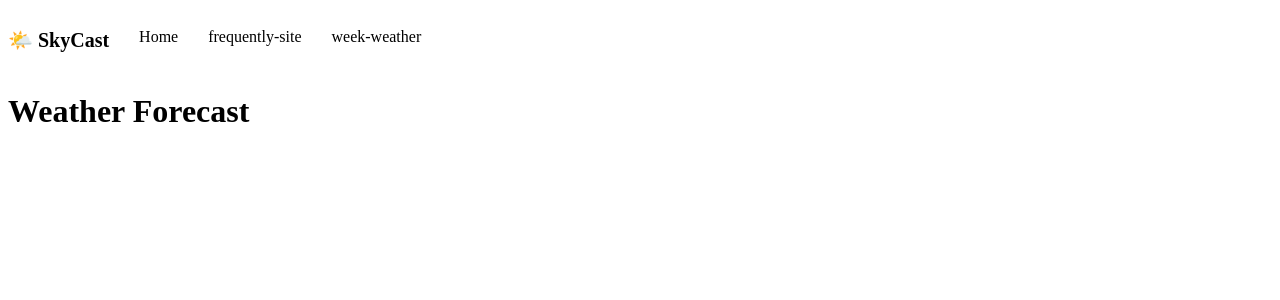
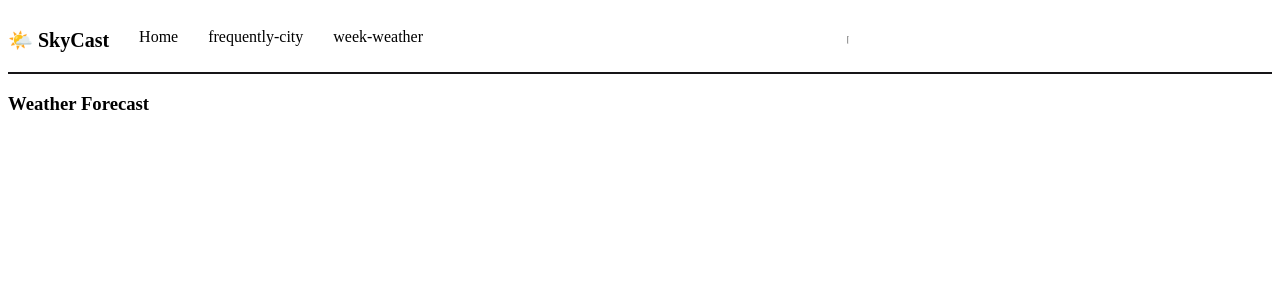
Before and after one commit to kyumin249/weather, a React (Vite) app: page / in a window 1280 px wide. Shown: the top 300 px of the page. Built offline with nearby package versions, Linux system fonts and the light colour scheme.

Commit message:
make style

```diff
--- a/src/components/Layout/header.css
+++ b/src/components/Layout/header.css
@@ -5,6 +5,8 @@ header {
   width: 100%;
   padding: 20px 0;                /* 좌우 패딩을 0으로 하면 양 끝에 바짝 붙습니다 */
   background-color: #ffffff;
+
+  border-bottom: 2px solid rgba(22, 21, 24, 0.995);
 }
 
 /* 2. 왼쪽 로고 스타일 (더 이상 ul/li 구조가 아니므로 flex 관련 불필요) */
--- a/src/components/Layout/header.jsx
+++ b/src/components/Layout/header.jsx
@@ -3,12 +3,15 @@ import './header.css'
 function Header() {
   return (
     <header>
-	  <ul>
+
+	  	<ul>
 			<li className="logo">🌤️ SkyCast</li>
         	<li className='urls'>Home</li>
-        	<li className='urls'>frequently-site</li>
+        	<li className='urls'>frequently-city</li>
         	<li className='urls'>week-weather</li>
-      	</ul>
+    	</ul>
+
+		<hr />
     </header>
   );
 }
--- a/src/components/Layout/main.jsx
+++ b/src/components/Layout/main.jsx
@@ -1,7 +1,7 @@
 function Main() {
   return (
     <main>
-      <h1>Weather Forecast</h1>
+      <h3>Weather Forecast</h3>
     </main>
   );
 }
```
